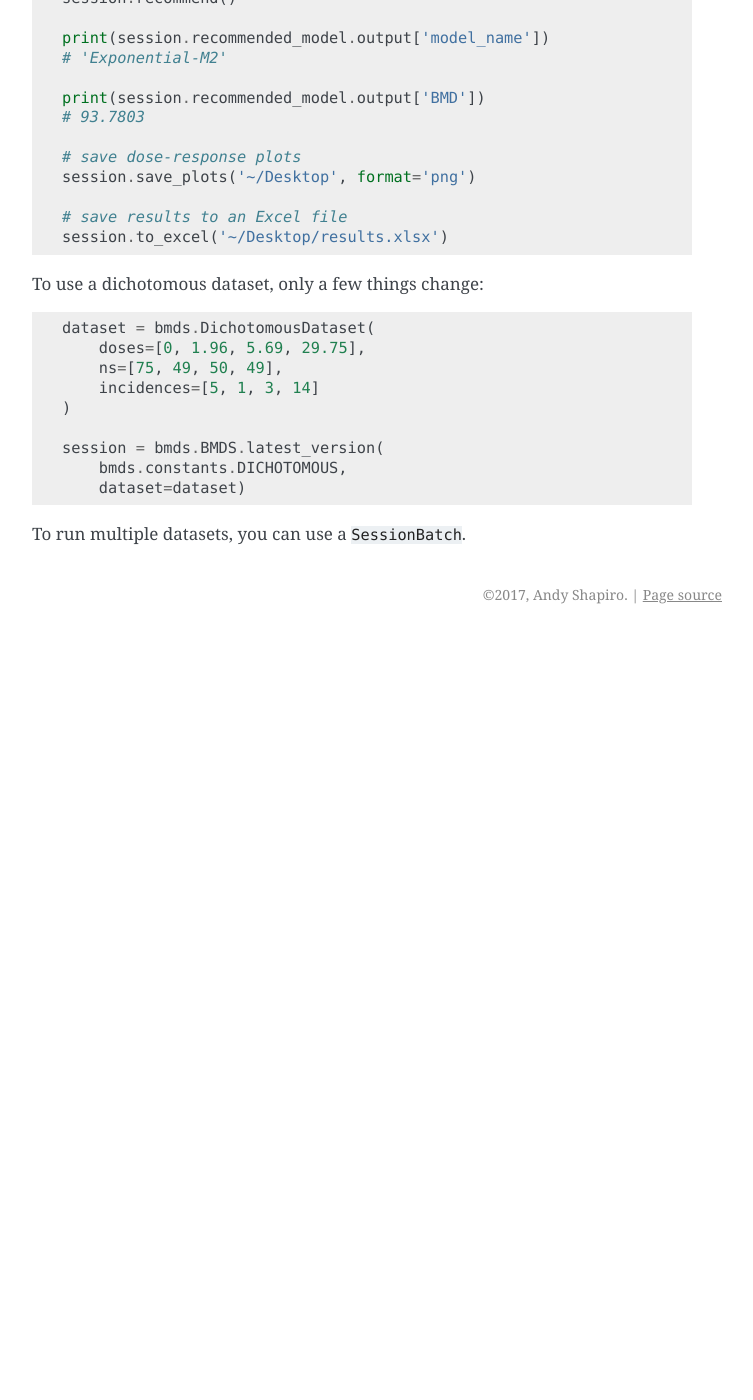
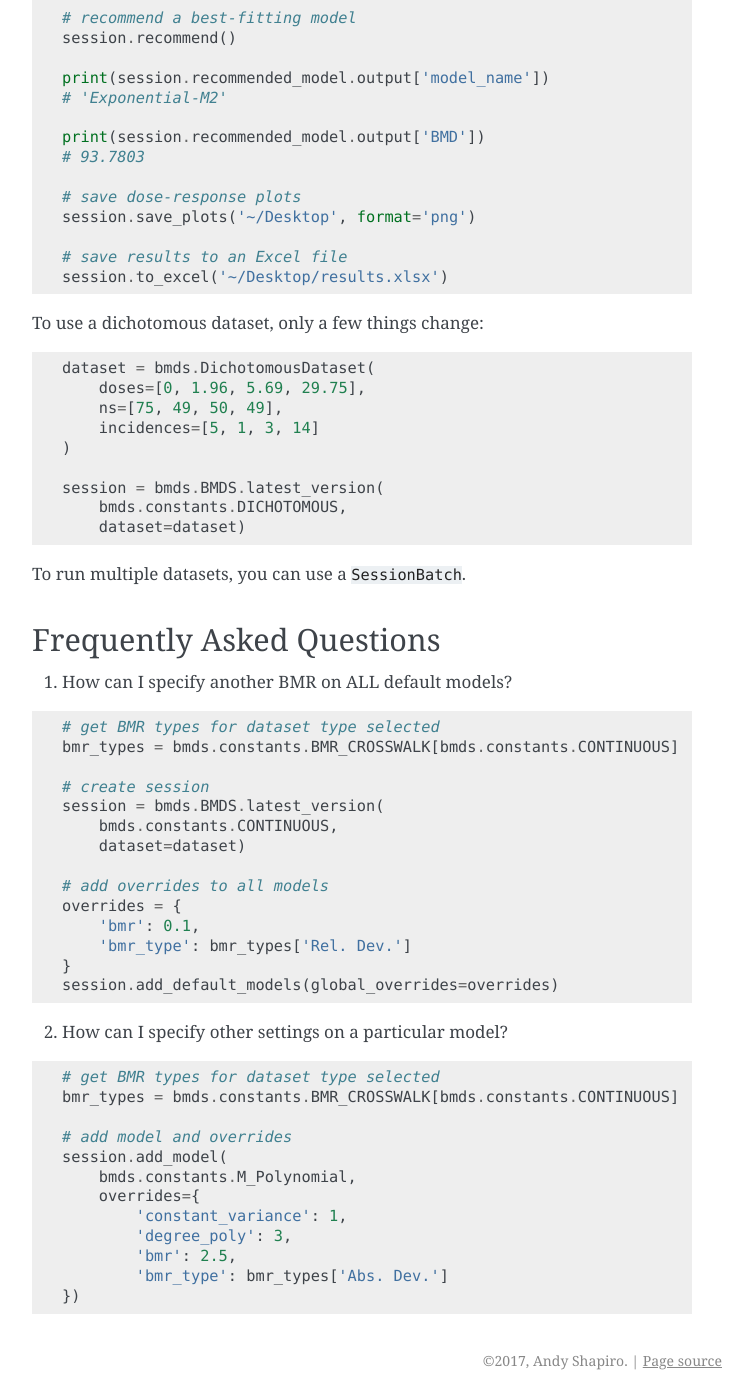
Before and after one commit to shapiromatron/bmds, a Sphinx documentation site: the page built from docs/quickstart.rst, in a window 1280 px wide and 1400 px high, scrolled down 692 px. Shown: the whole window, without its empty margins (388-1141 px from the left). Built offline with Sphinx 7.4.7, drawn with Linux system fonts in a browser that asks for light colours; before the commit the page ends 1326 px from its top, so only the background shows below that; some of the changed text lies outside the part shown.

Commit message:
add a FAQ

```diff
--- a/docs/quickstart.rst
+++ b/docs/quickstart.rst
@@ -23,10 +23,12 @@ An example continuous summary dataset:
         stdevs=[0.81, 1.19, 1.37, 1.72, 2.84]
     )
 
-    # create a BMD session and add default BMD models
+    # create a BMD session
     session = bmds.BMDS.latest_version(
         bmds.constants.CONTINUOUS,
         dataset=dataset)
+
+    # add all default models
     session.add_default_models()
 
     # execute the session
@@ -62,3 +64,43 @@ To use a dichotomous dataset, only a few things change:
         dataset=dataset)
 
 To run multiple datasets, you can use a ``SessionBatch``.
+
+
+Frequently Asked Questions
+--------------------------
+
+1. How can I specify another BMR on ALL default models?
+
+.. code-block:: python
+
+    # get BMR types for dataset type selected
+    bmr_types = bmds.constants.BMR_CROSSWALK[bmds.constants.CONTINUOUS]
+
+    # create session
+    session = bmds.BMDS.latest_version(
+        bmds.constants.CONTINUOUS,
+        dataset=dataset)
+
+    # add overrides to all models
+    overrides = {
+        'bmr': 0.1,
+        'bmr_type': bmr_types['Rel. Dev.']
+    }
+    session.add_default_models(global_overrides=overrides)
+
+2. How can I specify other settings on a particular model?
+
+.. code-block:: python
+
+    # get BMR types for dataset type selected
+    bmr_types = bmds.constants.BMR_CROSSWALK[bmds.constants.CONTINUOUS]
+
+    # add model and overrides
+    session.add_model(
+        bmds.constants.M_Polynomial,
+        overrides={
+            'constant_variance': 1,
+            'degree_poly': 3,
+            'bmr': 2.5,
+            'bmr_type': bmr_types['Abs. Dev.']
+    })
```
